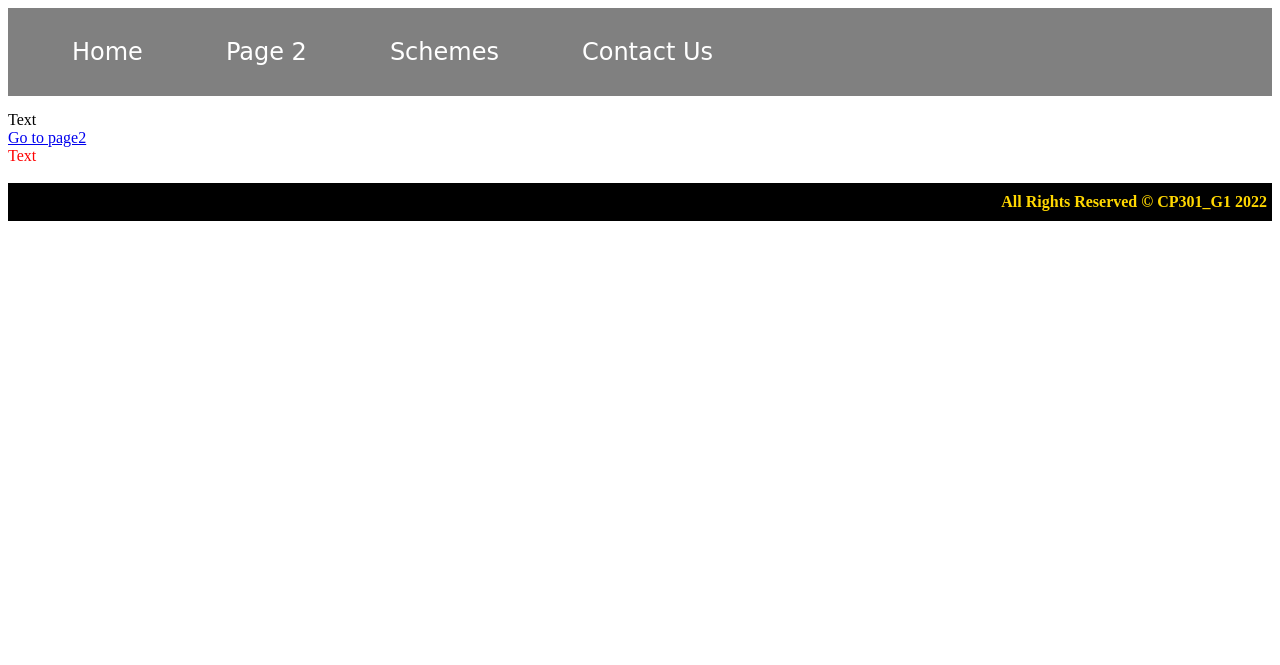
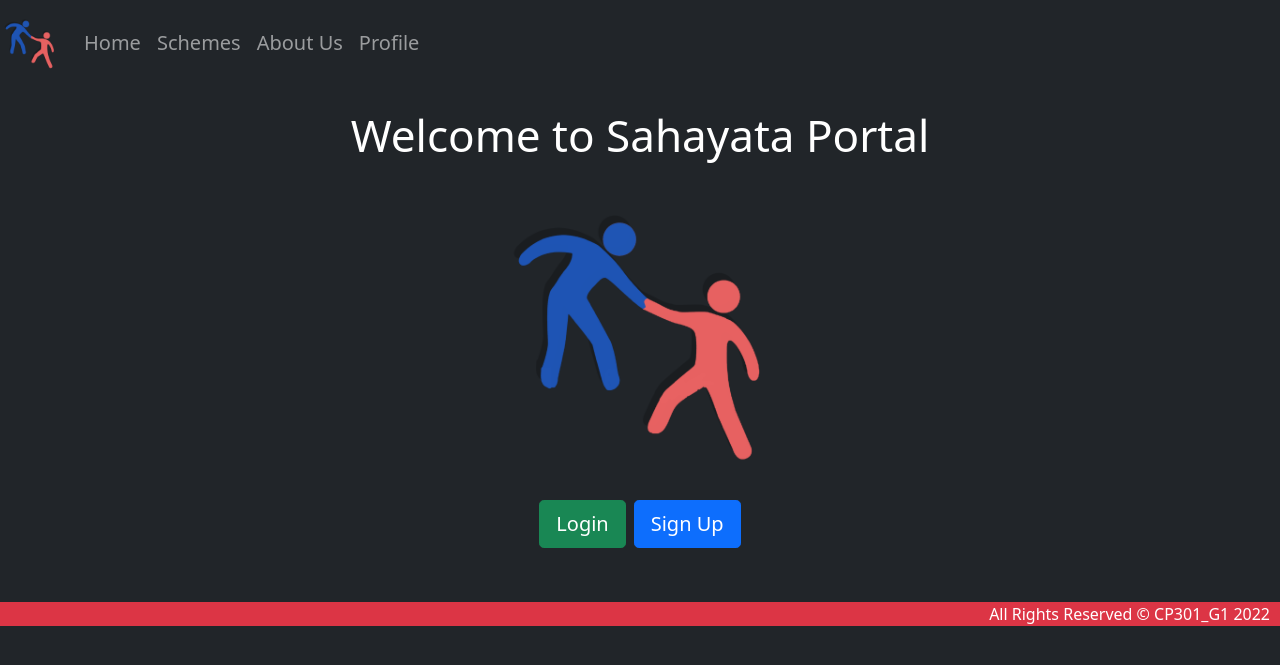
Before and after one commit to Sahayata-Portal/sahayata-portal, a Django app: page / in a window 1280 px wide. Shown: the top 665 px of the page. Run offline with Django 4.2, Linux system fonts and the light colour scheme; parts of the project's set-up code (start-up, migrations or seed data) failed here and were passed over; some libraries are stand-ins or nearby versions.

Commit message:
homepage edited using bootstrap

```diff
--- a/main/static/main/css/base.css
+++ b/main/static/main/css/base.css
@@ -1,52 +1,8 @@
-.navbar{
-  /* border-radius: 10px; */
-  margin-bottom: 15px;
-  /* border:2px solid grey; */
-  background-color: grey;
-  padding: 1px;
-  position: sticky;
-  top: 0px;
+.nav-link{
+  font-size: 20px;
 }
-.navbar li{
-  float:left;
-  list-style: none;
-  margin: 13px 20px;
-
+footer{
+  text-align: right;
+  padding-right: 10px;
+  margin-top: 30px;
 }
-.navbar ul{
-  overflow: auto;
-}
-.navbar li a{
-  padding-left: 3px;
-  padding-right: 40px;
-  text-decoration: none;
-  color: white;
-  font-family: 'Lobster', cursive;
-  font-size: 24px;
-}
-
-.search{
-  float: right;
-  color: white;
-  padding: 12px 15px;
-  width:300px;
-}
-.navbar input{
-  border: 2px solid black;
-  border-radius: 14px;
-  padding: 3px 17px;
-  width: 129px;
-}
-.gsc-input
-{
-  background-image: url("https://wallpaperaccess.com/full/1556608.jpg");
-}
-
-footer
-{
-    background-color:rgb(0, 0, 0);
-    font-weight: bold;
-    padding: 10px 5px;
-    text-align: right;
-    color:gold;
-}
--- a/main/static/main/css/main.css
+++ b/main/static/main/css/main.css
@@ -1,3 +1,4 @@
-.head{
-  color:red;
+.title{
+  font-size: 44px;
+  text-align: center;
 }
--- a/main/templates/main/base.html
+++ b/main/templates/main/base.html
@@ -7,29 +7,44 @@
   <meta charset="UTF-8">
   <meta http-equiv="X-UA-Compatible" content="IE=edge">
   <meta name="viewport" content="width=device-width, initial-scale=1.0">
+  <link href="https://cdn.jsdelivr.net/npm/bootstrap@5.1.3/dist/css/bootstrap.min.css" rel="stylesheet"
+      integrity="sha384-1BmE4kWBq78iYhFldvKuhfTAU6auU8tT94WrHftjDbrCEXSU1oBoqyl2QvZ6jIW3" crossorigin="anonymous">
+  <script src="https://cdn.jsdelivr.net/npm/bootstrap@5.1.3/dist/js/bootstrap.bundle.min.js"
+      integrity="sha384-ka7Sk0Gln4gmtz2MlQnikT1wXgYsOg+OMhuP+IlRH9sENBO0LRn5q+8nbTov4+1p"
+      crossorigin="anonymous"></script>
   <link rel="stylesheet" href="{% static 'main/css/base.css' %}">
-  <title>Document</title>
+  <title>Base Outline</title>
 </head>
 
 <body>
-  <nav class=navbar>
-    <ul>
-      <li><a href="{% url 'home' %}">Home</a></li>
-      <li><a href="{% url 'page2' %}">Page 2</a></li>
-      <li><a href="{% url 'schemes' %}">Schemes</a></li>
-      <li><a href="#">Contact Us</a></li>
-      <div class="search">
-        <script async src="https://cse.google.com/cse.js?cx=000888210889775888983:pqb3ch1ewhg"></script>
-        <div class="gcse-searchbox-only"
-          data-resultsUrl="https://www.google.com/search?q=&rlz=1C1RXQR_enIN930IN930&oq=&aqs=chrome.1.69i59i450l8.45703886j0j15&sourceid=chrome&ie=UTF-8">
-        </div>
-      </div>
-    </ul>
-  </nav>
+  <nav class="navbar navbar-expand-lg navbar navbar-dark bg-dark ">
+    <a class="navbar-brand " href="#"><img src="{% static 'main/images/logo.png' %}" alt="logo" width="60px"></a>
+    <button class="navbar-toggler" type="button" data-toggle="collapse" data-target="#navbarSupportedContent"
+        aria-controls="navbarSupportedContent" aria-expanded="false" aria-label="Toggle navigation">
+        <span class="navbar-toggler-icon"></span>
+    </button>
+
+    <div class="collapse navbar-collapse" id="navbarSupportedContent">
+        <ul class="navbar-nav mr-auto ">
+            <li class="nav-item">
+                <a class="nav-link" href="#">Home</a>
+            </li>
+            <li class="nav-item">
+                <a class="nav-link" href="#">Schemes</a>
+            </li>
+            <li class="nav-item">
+                <a class="nav-link" href="#">About Us</a>
+            </li>
+            <li>
+                <a href="#" class="nav-link">Profile</a>
+            </li>
+        </ul>
+    </div>
+</nav>
   {% block content %}
   {% endblock %}
   <br>
-  <footer>All Rights Reserved &copy; CP301_G1 2022</footer>
+  <footer class="text-white bg-danger">All Rights Reserved &copy; CP301_G1 2022</footer>
 </body>
 
 </html>
--- a/main/templates/main/home.html
+++ b/main/templates/main/home.html
@@ -2,12 +2,34 @@
 {% load static %}
 
 {% block content %}
-Text
-<br>
-<a href="{% url 'page2' %}">Go to page2</a>
-<link rel="stylesheet" href="{% static 'main/css/main.css' %}">
+<head>
+  <meta charset="UTF-8">
+  <meta http-equiv="X-UA-Compatible" content="IE=edge">
+  <meta name="viewport" content="width=device-width, initial-scale=1.0">
+  <title>Home</title>
+  <link href="https://cdn.jsdelivr.net/npm/bootstrap@5.1.3/dist/css/bootstrap.min.css" rel="stylesheet" integrity="sha384-1BmE4kWBq78iYhFldvKuhfTAU6auU8tT94WrHftjDbrCEXSU1oBoqyl2QvZ6jIW3" crossorigin="anonymous">
+  <script src="https://cdn.jsdelivr.net/npm/bootstrap@5.1.3/dist/js/bootstrap.bundle.min.js" integrity="sha384-ka7Sk0Gln4gmtz2MlQnikT1wXgYsOg+OMhuP+IlRH9sENBO0LRn5q+8nbTov4+1p" crossorigin="anonymous"></script>
+  <link rel="stylesheet" href="{% static 'main/css/main.css' %}">
+</head>
 
-<div class="head">
-  Text
-</div>
+<body class="bg-dark">
+    <div class="container">
+        <div class="row mt-3">
+            <div class="col title text-white" >
+                Welcome to Sahayata Portal
+            </div>
+        </div>
+        <div class="row mt-3">
+            <div class="col">
+                <img src="{% static 'main/images/logo.png' %}" alt="logo" class="img-fluid mx-auto d-block" width="300px">
+            </div>
+        </div>
+        <div class="row mt-3">
+            <div class="col d-grid gap-2 d-md-flex justify-content-md-center">
+                <a class="btn btn-success btn-lg" href="#" role="button">Login</a>
+                <a class="btn btn-primary btn-lg" href="#" role="button">Sign Up</a>
+            </div>
+        </div>
+    </div>
+</body>
 {% endblock %}
```
Also changed, not shown: main/static/main/images/logo.png (added).
